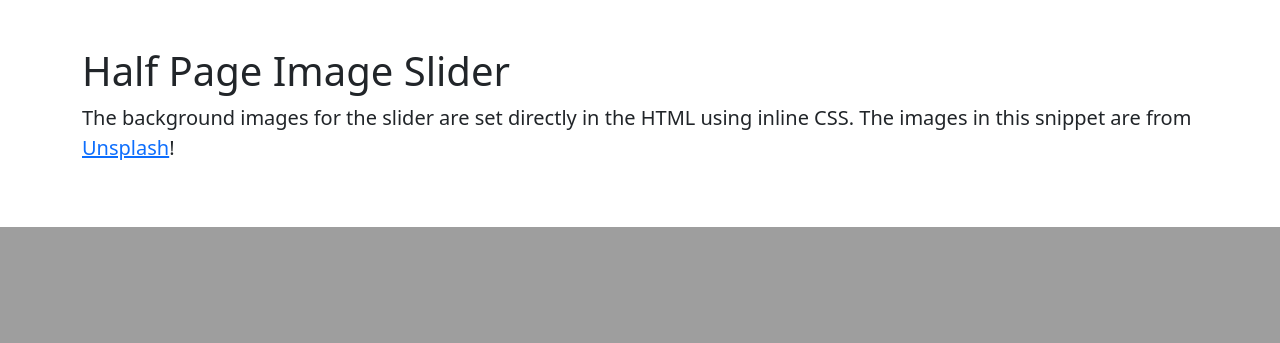
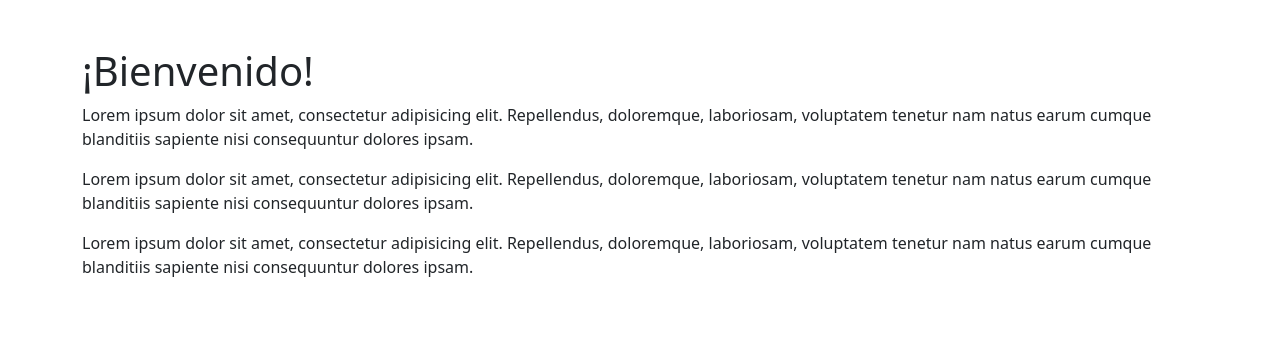
Before and after one commit to eluqm/IS-3group6, a Flask app: page / in a window 1280 px wide. Shown: the part 624-967 px from the top of the page. Before the commit the page ends 851 px from the top, so only its background shows below. Run offline with Flask 2, Linux system fonts and the light colour scheme.

Commit message:
Update index.html

```diff
--- a/huellaCarbono/templates/index.html
+++ b/huellaCarbono/templates/index.html
@@ -41,9 +41,19 @@
   <!-- Page Content -->
   <section class="py-5">
     <div class="container">
-      <h1 class="fw-light">Half Page Image Slider</h1>
-      <p class="lead">The background images for the slider are set directly in the HTML using inline CSS. The images
-        in this snippet are from <a href="https://unsplash.com">Unsplash</a>!</p>
+      <h1>¡Bienvenido!</h1>
+      <p>
+        Lorem ipsum dolor sit amet, consectetur adipisicing elit. Repellendus, doloremque, laboriosam, voluptatem tenetur nam
+        natus earum cumque blanditiis sapiente nisi consequuntur dolores ipsam.
+      </p>
+      <p>
+        Lorem ipsum dolor sit amet, consectetur adipisicing elit. Repellendus, doloremque, laboriosam, voluptatem tenetur nam
+        natus earum cumque blanditiis sapiente nisi consequuntur dolores ipsam.
+      </p>
+      <p>
+        Lorem ipsum dolor sit amet, consectetur adipisicing elit. Repellendus, doloremque, laboriosam, voluptatem tenetur nam
+        natus earum cumque blanditiis sapiente nisi consequuntur dolores ipsam.
+      </p>
     </div>
   </section>
 
```
